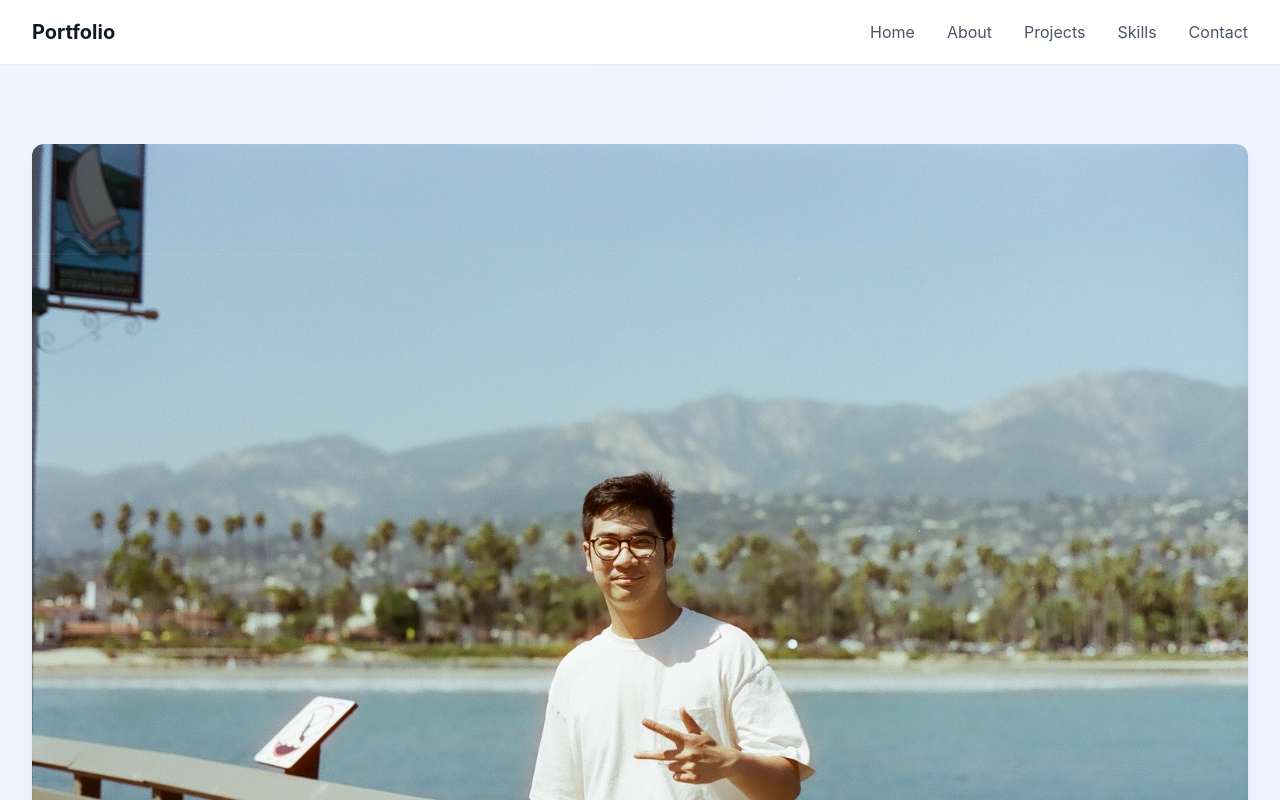
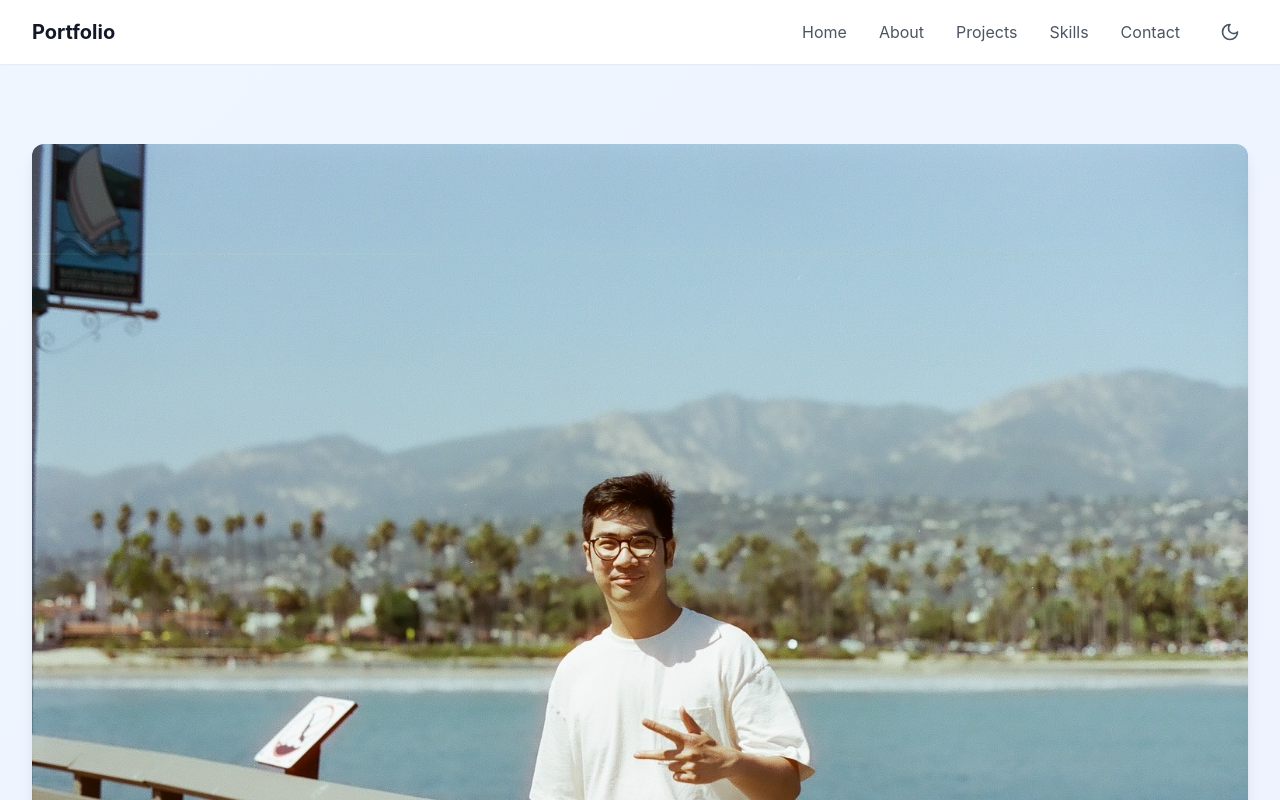
Before and after one commit to khoitran590/PeterTranPortfolio, a React (Create React App) app: page / in a window 1280 px wide. Shown: the top 800 px of the page. Built offline with nearby package versions, Linux system fonts and the light colour scheme.

Commit message:
Added dark mode (beta)

```diff
--- /dev/null
+++ b/src/components/DarkModeToggle.jsx
@@ -0,0 +1,21 @@
+// src/components/DarkModeToggle.jsx
+import React from 'react';
+import { Moon, Sun } from 'lucide-react';
+
+const DarkModeToggle = ({ isDark, toggleDarkMode }) => {
+  return (
+    <button
+      onClick={toggleDarkMode}
+      className="p-2 rounded-lg hover:bg-gray-100 dark:hover:bg-gray-800 transition-colors"
+      aria-label="Toggle dark mode"
+    >
+      {isDark ? (
+        <Sun className="h-5 w-5 text-yellow-500" />
+      ) : (
+        <Moon className="h-5 w-5 text-gray-600" />
+      )}
+    </button>
+  );
+};
+
+export default DarkModeToggle;
--- a/src/components/Layout.jsx
+++ b/src/components/Layout.jsx
@@ -1,9 +1,33 @@
 // src/components/Layout.jsx
-import React, { useState } from 'react';
+import React, { useState, useEffect } from 'react';
 import { Menu, X } from 'lucide-react';
+import DarkModeToggle from './DarkModeToggle';
 
 const Layout = ({ children }) => {
   const [isMenuOpen, setIsMenuOpen] = useState(false);
+  const [isDark, setIsDark] = useState(() => {
+    // Check if user has a dark mode preference
+    if (typeof window !== 'undefined') {
+      const savedTheme = localStorage.getItem('theme');
+      return savedTheme === 'dark' || (!savedTheme && window.matchMedia('(prefers-color-scheme: dark)').matches);
+    }
+    return false;
+  });
+
+  useEffect(() => {
+    // Update class on document when dark mode changes
+    if (isDark) {
+      document.documentElement.classList.add('dark');
+      localStorage.setItem('theme', 'dark');
+    } else {
+      document.documentElement.classList.remove('dark');
+      localStorage.setItem('theme', 'light');
+    }
+  }, [isDark]);
+
+  const toggleDarkMode = () => {
+    setIsDark(!isDark);
+  };
 
   const navItems = [
     { name: 'Home', href: '#home' },
@@ -14,13 +38,12 @@ const Layout = ({ children }) => {
   ];
 
   return (
-    <div className="min-h-screen bg-gray-50">
-      {/* Navigation */}
-      <nav className="fixed top-0 w-full bg-white shadow-sm z-50">
+    <div className="min-h-screen bg-gray-50 dark:bg-gray-900 transition-colors duration-300">
+      <nav className="fixed top-0 w-full bg-white dark:bg-gray-800 shadow-sm z-50 transition-colors duration-300">
         <div className="max-w-7xl mx-auto px-4 sm:px-6 lg:px-8">
           <div className="flex justify-between h-16">
             <div className="flex items-center">
-              <span className="text-xl font-bold text-gray-900">Portfolio</span>
+              <span className="text-xl font-bold text-gray-900 dark:text-white">Portfolio</span>
             </div>
 
             {/* Desktop Navigation */}
@@ -29,18 +52,20 @@ const Layout = ({ children }) => {
                 <a
                   key={item.name}
                   href={item.href}
-                  className="text-gray-600 hover:text-gray-900 transition-colors"
+                  className="text-gray-600 dark:text-gray-300 hover:text-gray-900 dark:hover:text-white transition-colors"
                 >
                   {item.name}
                 </a>
               ))}
+              <DarkModeToggle isDark={isDark} toggleDarkMode={toggleDarkMode} />
             </div>
 
             {/* Mobile menu button */}
-            <div className="md:hidden flex items-center">
+            <div className="md:hidden flex items-center space-x-2">
+              <DarkModeToggle isDark={isDark} toggleDarkMode={toggleDarkMode} />
               <button
                 onClick={() => setIsMenuOpen(!isMenuOpen)}
-                className="text-gray-600 hover:text-gray-900"
+                className="text-gray-600 dark:text-gray-300 hover:text-gray-900 dark:hover:text-white"
               >
                 {isMenuOpen ? <X size={24} /> : <Menu size={24} />}
               </button>
@@ -51,12 +76,12 @@ const Layout = ({ children }) => {
         {/* Mobile Navigation */}
         {isMenuOpen && (
           <div className="md:hidden">
-            <div className="px-2 pt-2 pb-3 space-y-1 bg-white">
+            <div className="px-2 pt-2 pb-3 space-y-1 bg-white dark:bg-gray-800">
               {navItems.map((item) => (
                 <a
                   key={item.name}
                   href={item.href}
-                  className="block px-3 py-2 text-gray-600 hover:text-gray-900"
+                  className="block px-3 py-2 text-gray-600 dark:text-gray-300 hover:text-gray-900 dark:hover:text-white"
                   onClick={() => setIsMenuOpen(false)}
                 >
                   {item.name}
--- a/tailwind.config.js
+++ b/tailwind.config.js
@@ -3,6 +3,7 @@ module.exports = {
   content: [
     "./src/**/*.{js,jsx,ts,tsx}",
   ],
+  darkMode: 'class', // Enable dark mode with class strategy
   theme: {
     extend: {},
   },
```
